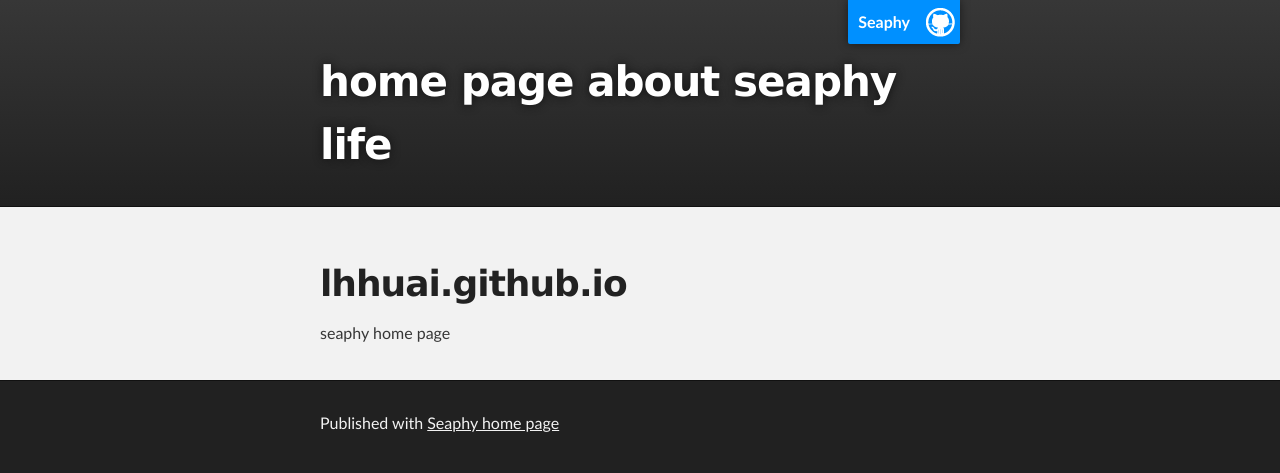
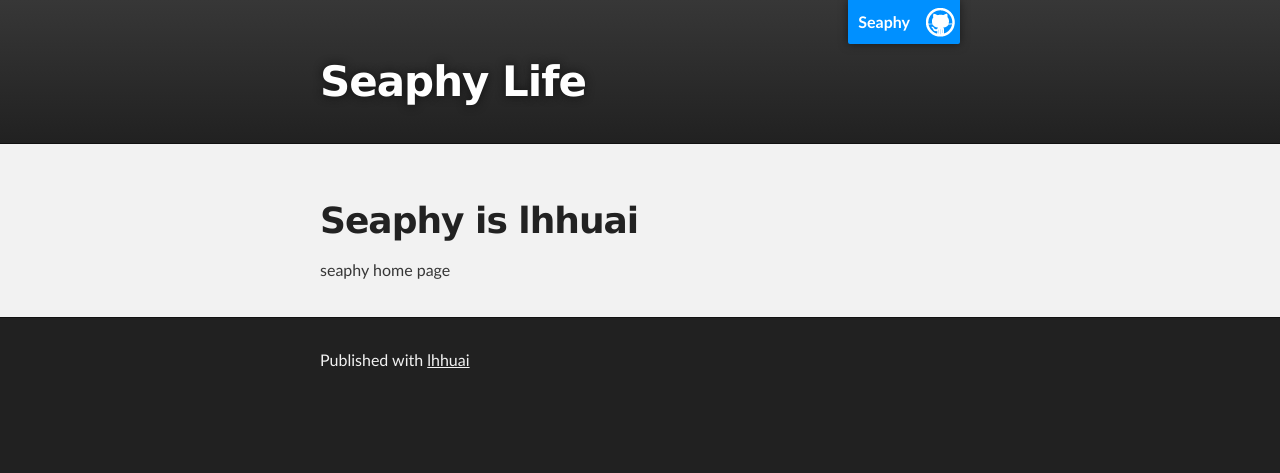
Before and after one commit to lhhuai/lhhuai.github.io, a plain HTML site: page index.html in a window 1280 px wide. Drawn offline with Linux system fonts and the light colour scheme.

Commit message:
Update index.html

```diff
--- a/index.html
+++ b/index.html
@@ -4,11 +4,11 @@
   <head>
     <meta charset='utf-8'>
     <meta http-equiv="X-UA-Compatible" content="chrome=1">
-    <meta name="description" content="home page about seaphy life">
+    <meta name="description" content="seaphy life">
 
     <link rel="stylesheet" type="text/css" media="screen" href="stylesheets/stylesheet.css">
 
-    <title>home page about seaphy life</title>
+    <title>seaphy life</title>
   </head>
 
   <body>
@@ -18,7 +18,7 @@
         <header class="inner">
           <a id="forkme_banner" href="https://github.com/lhhuai">Seaphy</a>
 
-          <h1 id="project_title">home page about seaphy life</h1>
+          <h1 id="project_title">Seaphy Life</h1>
 
         </header>
     </div>
@@ -27,7 +27,7 @@
     <div id="main_content_wrap" class="outer">
       <section id="main_content" class="inner">
         <h1>
-<a id="lhhuaigithubio" class="anchor" href="#lhhuaigithubio" aria-hidden="true"><span aria-hidden="true" class="octicon octicon-link"></span></a>lhhuai.github.io</h1>
+<a id="lhhuaigithubio" class="anchor" href="#lhhuaigithubio" aria-hidden="true"><span aria-hidden="true" class="octicon octicon-link"></span></a>Seaphy is lhhuai</h1>
 
 <p>seaphy home page</p>
       </section>
@@ -36,7 +36,7 @@
     <!-- FOOTER  -->
     <div id="footer_wrap" class="outer">
       <footer class="inner">
-        <p>Published with <a href="http://lhhuai.github.io">Seaphy home page</a></p>
+        <p>Published with <a href="http://lhhuai.github.io">lhhuai</a></p>
       </footer>
     </div>
 
```
